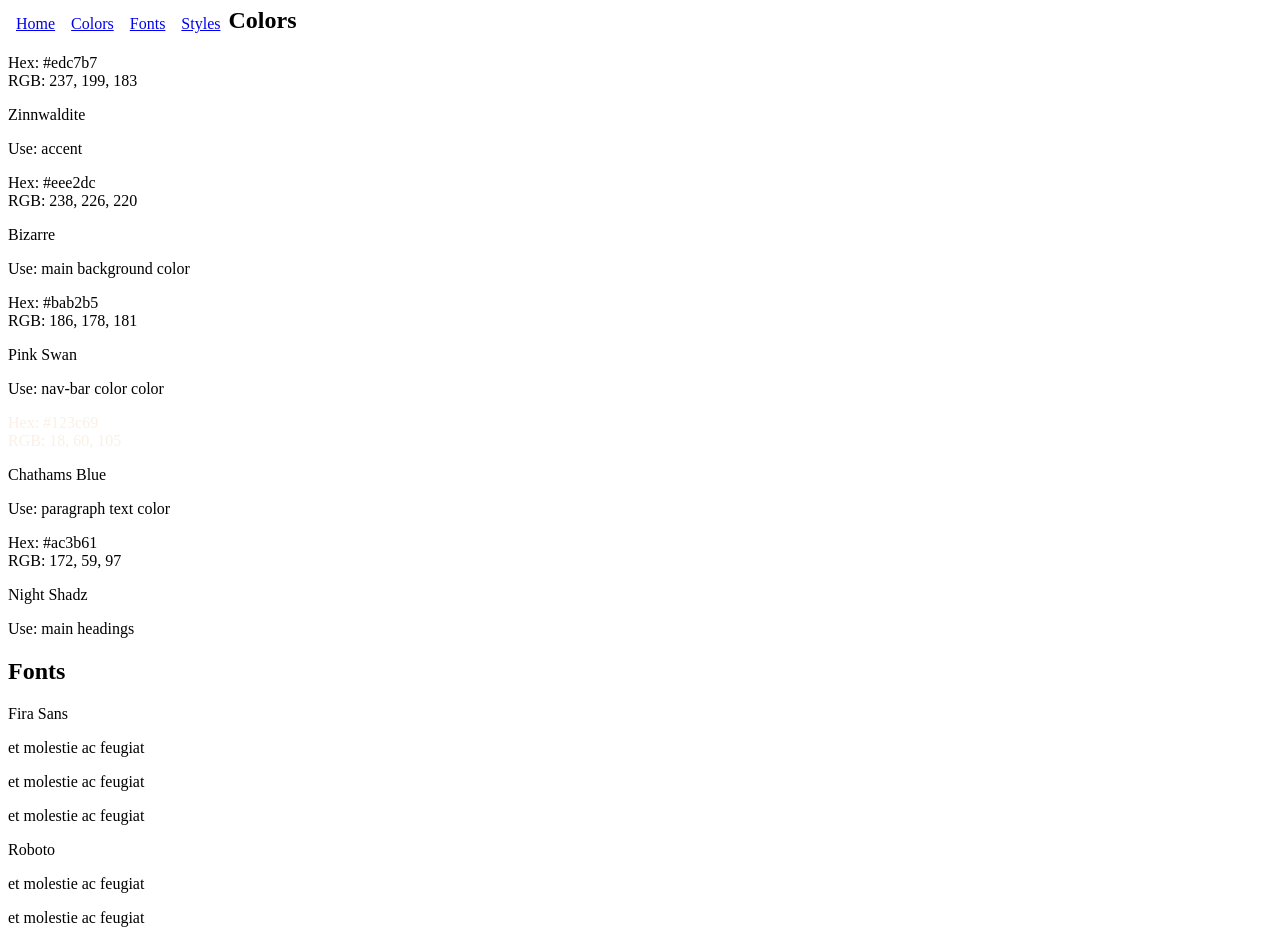
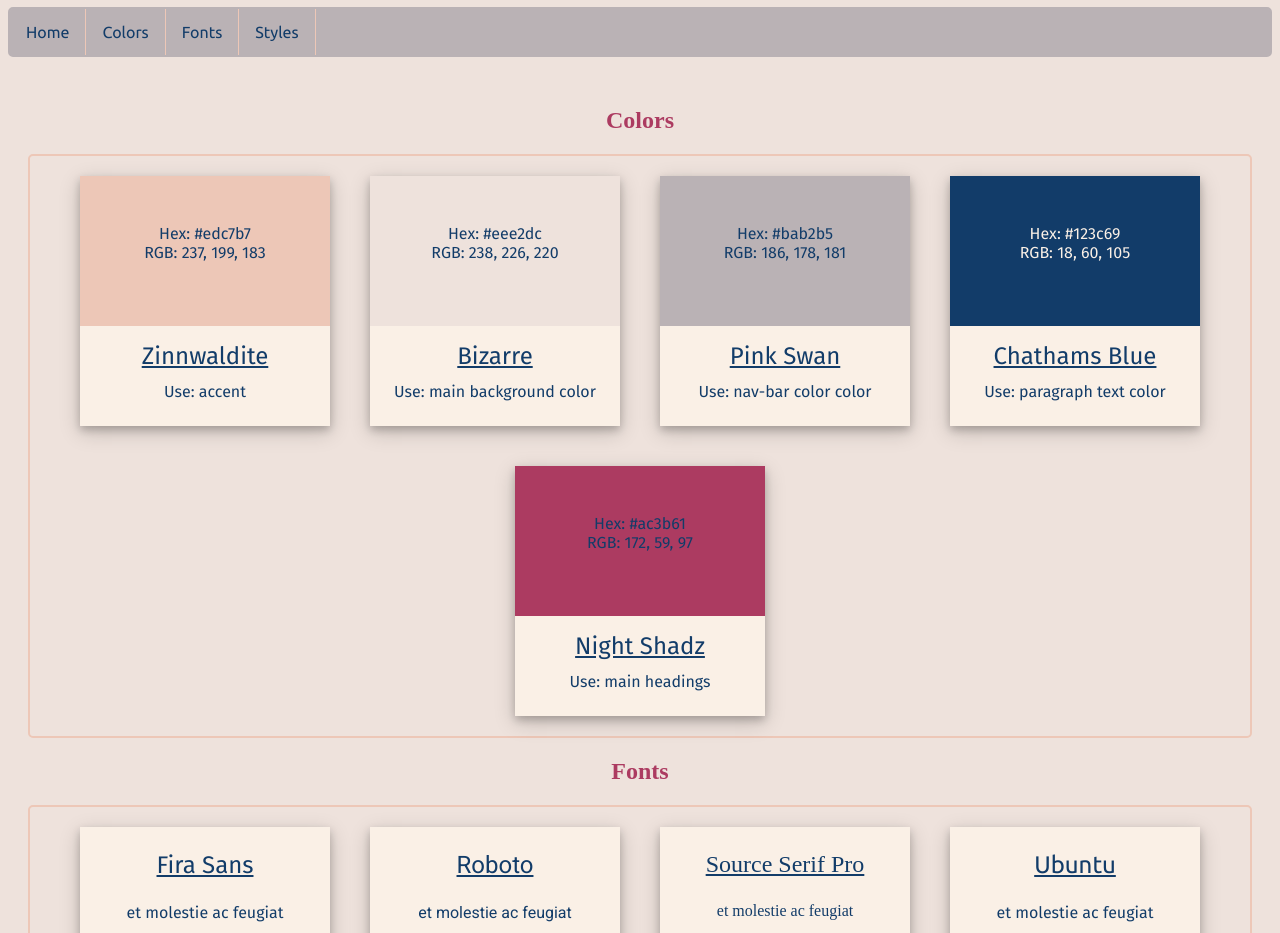
Before and after one commit to rgoshen/Website-Design-System, a plain HTML site: page index.html in a window 1280 px wide. Shown: the part 73-1006 px from the top of the page. Drawn offline with Linux system fonts and the light colour scheme; a web font is replaced by a local one.

Commit message:
Finished css for webpage
Added css for all panels, finished nav bar and footer

```diff
--- a/styles.css
+++ b/styles.css
@@ -1,19 +1,271 @@
-:root{
-
+:root {
+  --main-color: #eee2dc;
+  --accent-color: #edc7b7;
+  --navBar-color: #bab2b5;
+  --text-color: #123c69;
+  --headings-color: #ac3b61;
 }
 
-ul {
-    list-style-type: none;
-    margin: 0;
-    padding: 0;
-    background-color: #1D2731;
+/* Nav-bar */
+nav {
+  background-color: var(--navBar-color);
+  margin-bottom: 50px;
+  border: 2px solid var(--navBar-color);
+  border-radius: 5px;
+  position: sticky;
+  top: 0;
+}
+
+ul.nav-list {
+  list-style-type: none;
+  margin: 0;
+  padding: 0;
+  overflow: hidden;
+}
+
+ul.nav-list li {
+  border-right: 1px solid var(--accent-color);
+}
+
+ul.nav-list li a {
+  display: block;
+  color: var(--text-color);
+  text-align: center;
+  padding: 14px 16px;
+  text-decoration: none;
+}
+
+ul.nav-list li a:hover {
+  background-color: darkgray;
+}
+
+@media screen and (max-width: 417px) {
+  ul.nav-list li.right,
+  ul.nav-list li {
+    float: none;
+  }
+  ul.nav-list li {
+    border-style: none;
+  }
+}
+
+/* Main page */
+body {
+  background-color: var(--main-color);
+  color: var(--text-color);
+  font-family: "Ubuntu", sans-serif;
+}
+
+h1,
+h2 {
+  color: var(--headings-color);
+  text-align: center;
+}
+
+h1 {
+  font-family: "Ubuntu", sans-serif;
+}
+
+h2 {
+  font-family: "Source Serif Pro", serif;
+}
+
+p {
+  font-family: "Fira Sans", sans-serif;
 }
 
 li {
-    float: left;
+  float: left;
 }
 
-li a {
+#colors-container,
+#fonts-container,
+#styles-container {
+  display: flex;
+  flex-flow: row wrap;
+  justify-content: center;
+  border: 2px solid var(--accent-color);
+  border-radius: 5px;
+  margin-left: 20px;
+  margin-right: 20px;
+  margin-bottom: 5px;
+}
+
+@media screen and (max-width: 417px) {
+  #colors-container,
+  #fonts-container,
+  #styles-container {
+    border-style: none;
+  }
+}
+
+.panel {
+  background-color: linen;
+  box-shadow: 0 4px 8px 0 rgba(0, 0, 0, 0.2), 0 6px 20px 0 rgba(0, 0, 0, 0.19);
+  width: 250px;
+  height: 250px;
+  margin: 20px;
+  /* padding: 10px; */
+  text-align: center;
+}
+
+ul.panel-list {
+  margin-left: 20px;
+}
+
+.panel-header {
+  margin-top: 0;
+  height: 60%;
+}
+
+.panel-header > p {
+  margin-top: 0;
+}
+
+.panel-label {
+  font-size: 1.5rem;
+  text-decoration: underline;
+}
+
+.panel-footer {
+  line-height: 0.75rem;
+}
+
+.center-text {
+  display: flex;
+  justify-content: center;
+  align-items: center;
+  height: 90%;
+}
+
+/* Panels */
+.zinnwaldite {
+  background-color: var(--accent-color);
+}
+
+.bizarre {
+  background-color: var(--main-color);
+}
+
+.pink-swan {
+  background-color: var(--navBar-color);
+}
+
+.chathams-blue {
+  background-color: var(--text-color);
+}
+
+.night-shadz {
+  background-color: var(--headings-color);
+}
+
+.fira-sans {
+  font-family: "Fira Sans", sans-serif;
+}
+
+.roboto {
+  font-family: "Roboto", sans-serif;
+}
+
+.source-pro {
+  font-family: "Source Serif Pro", serif;
+}
+
+.ubuntu {
+  font-family: "Ubuntu", sans-serif;
+}
+
+.regular {
+  font-style: regular;
+}
+
+.bold {
+  font-weight: bold;
+}
+
+.italic {
+  font-style: italic;
+}
+
+.styles-header {
+  display: flex;
+  justify-content: center;
+  align-items: center;
+  height: 40%;
+}
+
+.styles-body {
+  justify-content: center;
+  align-items: center;
+}
+
+/* Footer */
+footer {
+  background-color: var(--navBar-color);
+  padding: 10px;
+  height: 60px;
+  border: 2px solid var(--navBar-color);
+  border-radius: 5px;
+}
+
+.social-icons {
+  list-style-type: none;
+  float: right;
+}
+
+ul.social-icons li {
+  display: block;
+  margin-bottom: 5px;
+}
+
+.social-icons li.title {
+  margin-right: 15px;
+  text-transform: uppercase;
+  color: #96a2b2;
+  font-weight: 700;
+  font-size: 13px;
+}
+
+ul.social-icons li a {
+  background-color: var(--navBar-color);
+  color: #818a91;
+  font-size: 16px;
+  display: block;
+  line-height: 44px;
+  width: 44px;
+  height: 44px;
+  text-align: center;
+  margin-right: 8px;
+  border-radius: 100%;
+  -webkit-transition: all 0.2s linear;
+  -o-transition: all 0.2s linear;
+  transition: all 0.2s linear;
+}
+
+.social-icons a:active,
+.social-icons a:focus,
+.social-icons a:hover {
+  color: #fff;
+  background-color: #29aafe;
+}
+.social-icons.size-sm a {
+  line-height: 34px;
+  height: 34px;
+  width: 34px;
+  font-size: 14px;
+}
+.social-icons a.facebook:hover {
+  background-color: #3b5998;
+}
+
+.social-icons a.linkedin:hover {
+  background-color: #007bb6;
+}
+
+@media (max-width: 417px) {
+  .social-icons li.title {
     display: block;
-    padding: 8px;
+    margin-right: 0;
+    font-weight: 600;
+  }
 }
```
